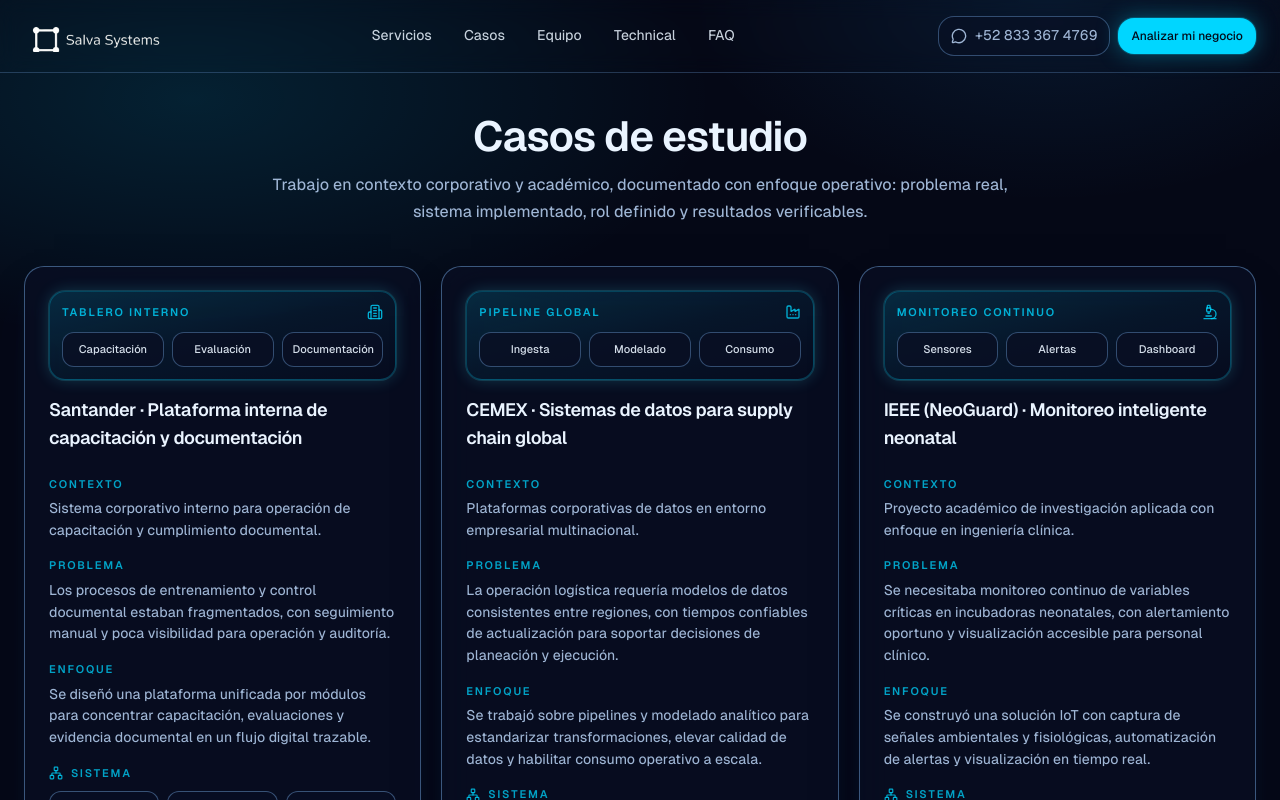
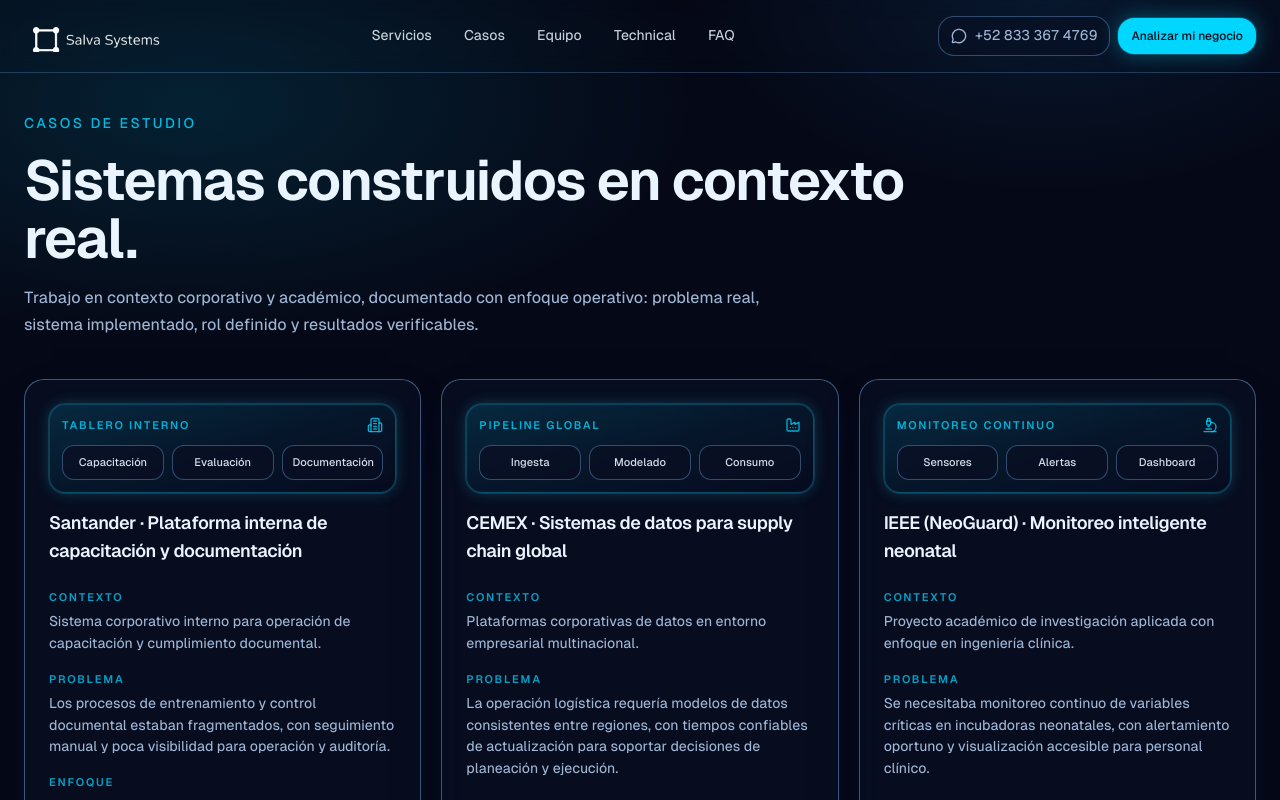
Before and after one commit to salva-systems/salva-systems-web, a Next.js app: page /cases in a window 1280 px wide. Shown: the top 800 px of the page. Built offline with nearby package versions, Linux system fonts and the light colour scheme.

Commit message:
Ajusta bloques iniciales visibles en casos y equipo

```diff
--- a/components/sections/cases-section.tsx
+++ b/components/sections/cases-section.tsx
@@ -3,7 +3,6 @@ import { Building2, Factory, Microscope, Network } from "lucide-react";
 
 import { Container } from "@/components/layout/container";
 import { MotionWrapper } from "@/components/shared/motion-wrapper";
-import { SectionHeading } from "@/components/shared/section-heading";
 import { Card, CardContent, CardHeader, CardTitle } from "@/components/ui/card";
 
 type CaseSystem = {
@@ -139,7 +138,9 @@ function CaseVisual({
   return (
     <div className="rounded-lg border border-primary/25 bg-gradient-to-br from-primary/15 via-primary/5 to-transparent p-3 shadow-glow-soft">
       <div className="mb-3 flex items-center justify-between">
-        <p className="text-[11px] font-semibold uppercase tracking-[0.16em] text-primary/80">{item.visual.heading}</p>
+        <p className="text-[11px] font-semibold uppercase tracking-[0.16em] text-primary/80">
+          {item.visual.heading}
+        </p>
         <IconComponent className="h-4 w-4 text-primary/80" />
       </div>
       <div className="grid gap-2 sm:grid-cols-3">
@@ -159,7 +160,9 @@ function CaseVisual({
 function CaseBlock({ label, children }: { label: string; children: string }) {
   return (
     <div className="space-y-1.5">
-      <p className="text-[11px] font-semibold uppercase tracking-[0.16em] text-primary/75">{label}</p>
+      <p className="text-[11px] font-semibold uppercase tracking-[0.16em] text-primary/75">
+        {label}
+      </p>
       <p className="text-small text-muted-foreground">{children}</p>
     </div>
   );
@@ -168,7 +171,9 @@ function CaseBlock({ label, children }: { label: string; children: string }) {
 function SystemListColumn({ title, items }: { title: string; items: string[] }) {
   return (
     <div className="rounded-md border border-border/55 bg-surface/75 p-2.5">
-      <p className="text-[10px] font-semibold uppercase tracking-[0.14em] text-foreground/85">{title}</p>
+      <p className="text-[10px] font-semibold uppercase tracking-[0.14em] text-foreground/85">
+        {title}
+      </p>
       <ul className="mt-2 space-y-1.5 text-[11px] text-muted-foreground">
         {items.map((item) => (
           <li key={item}>• {item}</li>
@@ -183,7 +188,9 @@ function SystemBlock({ system }: { system: CaseSystem }) {
     <div className="space-y-2.5">
       <div className="flex items-center gap-2">
         <Network className="h-3.5 w-3.5 text-primary/80" />
-        <p className="text-[11px] font-semibold uppercase tracking-[0.16em] text-primary/75">Sistema</p>
+        <p className="text-[11px] font-semibold uppercase tracking-[0.16em] text-primary/75">
+          Sistema
+        </p>
       </div>
       <div className="grid gap-2 sm:grid-cols-3">
         <SystemListColumn title="Componentes" items={system.components} />
@@ -210,11 +217,15 @@ function CaseCard({ item, index }: { item: CaseStudyItem; index: number }) {
           <CaseBlock label="Enfoque">{item.approach}</CaseBlock>
           <SystemBlock system={item.system} />
           <div className="space-y-1.5 border-t border-border/35 pt-3">
-            <p className="text-[11px] font-semibold uppercase tracking-[0.16em] text-primary/75">Rol</p>
+            <p className="text-[11px] font-semibold uppercase tracking-[0.16em] text-primary/75">
+              Rol
+            </p>
             <p className="text-small text-foreground/90">{item.role}</p>
           </div>
           <div className="space-y-1.5">
-            <p className="text-[11px] font-semibold uppercase tracking-[0.16em] text-primary/75">Resultado</p>
+            <p className="text-[11px] font-semibold uppercase tracking-[0.16em] text-primary/75">
+              Resultado
+            </p>
             <p className="text-small text-foreground/90">{item.outcome}</p>
           </div>
           <p className="text-[11px] text-muted-foreground">{CREDIBILITY_NOTE}</p>
@@ -226,13 +237,26 @@ function CaseCard({ item, index }: { item: CaseStudyItem; index: number }) {
 
 export function CasePreviewSection() {
   return (
+    <>
       <section>
-      <Container className="space-y-10 pt-8 pb-16 lg:pt-10 lg:pb-18">
-        <SectionHeading
-          title="Casos de estudio"
-          description="Trabajo en contexto corporativo y académico, documentado con enfoque operativo: problema real, sistema implementado, rol definido y resultados verificables."
-        />
+        <Container className="space-y-4 pt-8 pb-8 lg:pt-10 lg:pb-10">
+          <MotionWrapper className="space-y-4">
+            <p className="text-small font-medium uppercase tracking-[0.18em] text-primary/85">
+              Casos de estudio
+            </p>
+            <h1 className="max-w-4xl text-display-2 text-foreground sm:text-display-1">
+              Sistemas construidos en contexto real.
+            </h1>
+            <p className="max-w-3xl text-body text-muted-foreground">
+              Trabajo en contexto corporativo y académico, documentado con enfoque operativo:
+              problema real, sistema implementado, rol definido y resultados verificables.
+            </p>
+          </MotionWrapper>
+        </Container>
+      </section>
 
+      <section>
+        <Container className="space-y-10 pb-16 lg:pb-18">
           <div className="grid gap-5 lg:grid-cols-3">
             {CASE_STUDIES.map((item, index) => (
               <CaseCard key={item.title} item={item} index={index} />
@@ -242,12 +266,14 @@ export function CasePreviewSection() {
           <MotionWrapper delay={0.28}>
             <div className="rounded-xl border border-primary/25 bg-primary/10 p-6 shadow-glow-soft">
               <p className="text-body font-medium text-foreground">
-              Cada caso describe decisiones de ingeniería en contexto real, sin inflar resultados ni atribuciones.
+                Cada caso describe decisiones de ingeniería en contexto real, sin inflar resultados
+                ni atribuciones.
               </p>
             </div>
           </MotionWrapper>
         </Container>
       </section>
+    </>
   );
 }
 
--- a/components/sections/team-section.tsx
+++ b/components/sections/team-section.tsx
@@ -2,7 +2,6 @@ import Image from "next/image";
 
 import { Container } from "@/components/layout/container";
 import { MotionWrapper } from "@/components/shared/motion-wrapper";
-import { SectionHeading } from "@/components/shared/section-heading";
 import { Card, CardContent, CardHeader, CardTitle } from "@/components/ui/card";
 import { getContent } from "@/lib/content/site";
 
@@ -37,10 +36,23 @@ export function TeamSection() {
   const { team } = getContent();
 
   return (
+    <>
       <section>
-      <Container className="space-y-10 pt-8 pb-16 lg:pt-10 lg:pb-18">
-        <SectionHeading title={team.headline} description={team.intro} />
+        <Container className="space-y-4 pt-8 pb-8 lg:pt-10 lg:pb-10">
+          <MotionWrapper className="space-y-4">
+            <p className="text-small font-medium uppercase tracking-[0.18em] text-primary/85">
+              Equipo
+            </p>
+            <h1 className="max-w-4xl text-display-2 text-foreground sm:text-display-1">
+              Equipo con ejecución técnica real.
+            </h1>
+            <p className="max-w-3xl text-body text-muted-foreground">{team.intro}</p>
+          </MotionWrapper>
+        </Container>
+      </section>
 
+      <section>
+        <Container className="space-y-10 pb-16 lg:pb-18">
           <div className="grid gap-5 md:grid-cols-3">
             {team.members.map((member, index) => {
               const teamImage = getTeamImage(member.name);
@@ -120,5 +132,6 @@ export function TeamSection() {
           </div>
         </Container>
       </section>
+    </>
   );
 }
```
Lines whose indentation alone changed are shown as unchanged.
